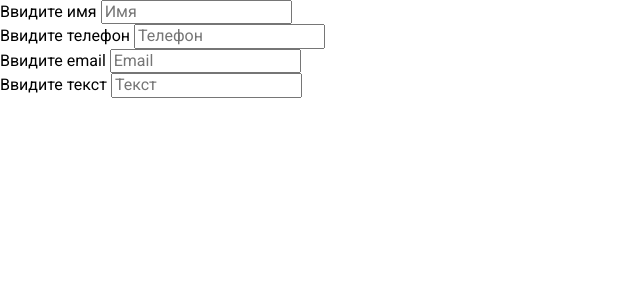
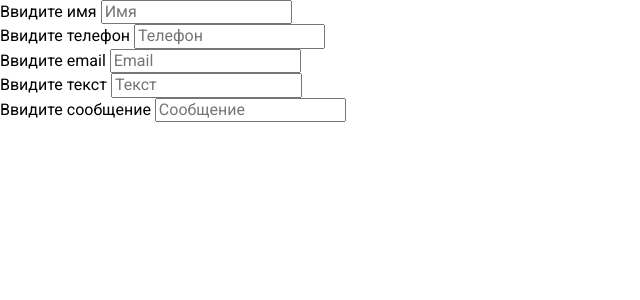
Before and after one commit to etoPlaya/VForm, a Vue app: page / in a window 1280 px wide. Shown: the top 300 px of the page, without its empty margins (0-640 px from the left). Built offline with nearby package versions, Linux system fonts and the light colour scheme.

Commit message:
feat(VTextarea): VTextarea release v1

```diff
--- /dev/null
+++ b/src/components/FormTextarea.vue
@@ -0,0 +1,49 @@
+<template>
+  <form
+    novalidate
+    class="v-form"
+  >
+    <VTextarea
+      :value="form[textarea.id]"
+      :placeholder="textarea.placeholder"
+      :label="textarea.label"
+      @change-value="changeFieldValue($event, textarea.id)"
+    />
+  </form>
+</template>
+
+<script>
+import VTextarea from '@/components/UI/VTextarea';
+
+export default {
+  name: 'FormTextarea',
+  components: {
+    VTextarea,
+  },
+
+  data: () => ({
+    form: {
+      message: '',
+    },
+  }),
+  computed: {
+    textarea() {
+      return {
+        id: 'message',
+        placeholder: 'Сообщение',
+        label: 'Ввидите сообщение',
+      }
+    },
+  },
+
+  methods: {
+    changeFieldValue(value, fieldId) {
+      this.form[fieldId] = value;
+    },
+  },
+}
+</script>
+
+<style lang="scss" scoped>
+
+</style>
--- /dev/null
+++ b/src/components/UI/VTextarea.vue
@@ -0,0 +1,66 @@
+<template>
+  <label
+    :class="[
+      { 'v-textarea_focus': isFocused },
+    ]"
+    class="v-textarea"
+  >
+    <span
+      v-if="label"
+      v-once
+      class="v-textarea__label"
+    >
+      {{ label }}
+    </span>
+
+    <input
+      v-model="model"
+      :placeholder="placeholder"
+      v-bind="$attrs"
+      v-on="$listeners"
+      class="v-textarea__field"
+      @focus="isFocused = true"
+      @blur="isFocused = false"
+    />
+  </label>
+</template>
+
+<script>
+export default {
+  name: 'VTextarea',
+
+  props: {
+    value: {
+      type: [String, Number],
+      required: true,
+    },
+    placeholder: {
+      type: String,
+      default: null,
+    },
+    label: {
+      type: String,
+      default: null,
+    },
+  },
+  data: () => ({
+    isFocused: false,
+  }),
+  computed: {
+    model: {
+      get() {
+        return this.value;
+      },
+      set(value) {
+        return this.$emit('change-value', value);
+      },
+    },
+  },
+}
+</script>
+
+<style lang="scss" scoped>
+.v-textarea__field {
+  resize: none;
+}
+</style>
--- a/src/views/index.vue
+++ b/src/views/index.vue
@@ -1,14 +1,19 @@
 <template>
-  <FormInputs />
+  <div>
+    <FormInputs />
+    <FormTextarea />
+  </div>
 </template>
 
 <script>
 import FormInputs from '@/components/FormInputs';
+import FormTextarea from '@/components/FormTextarea';
 
 export default {
   name: 'Index',
   components: {
     FormInputs,
+    FormTextarea,
   },
 }
 </script>
```
